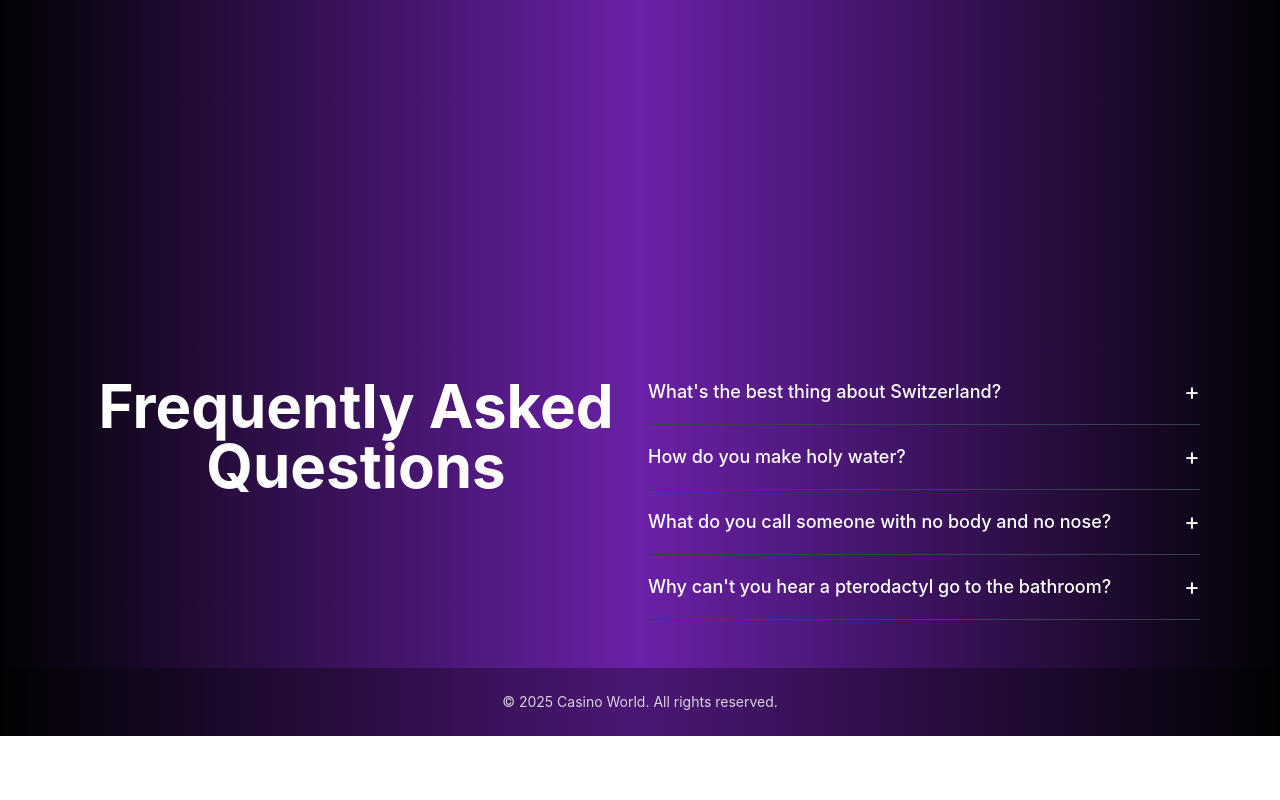
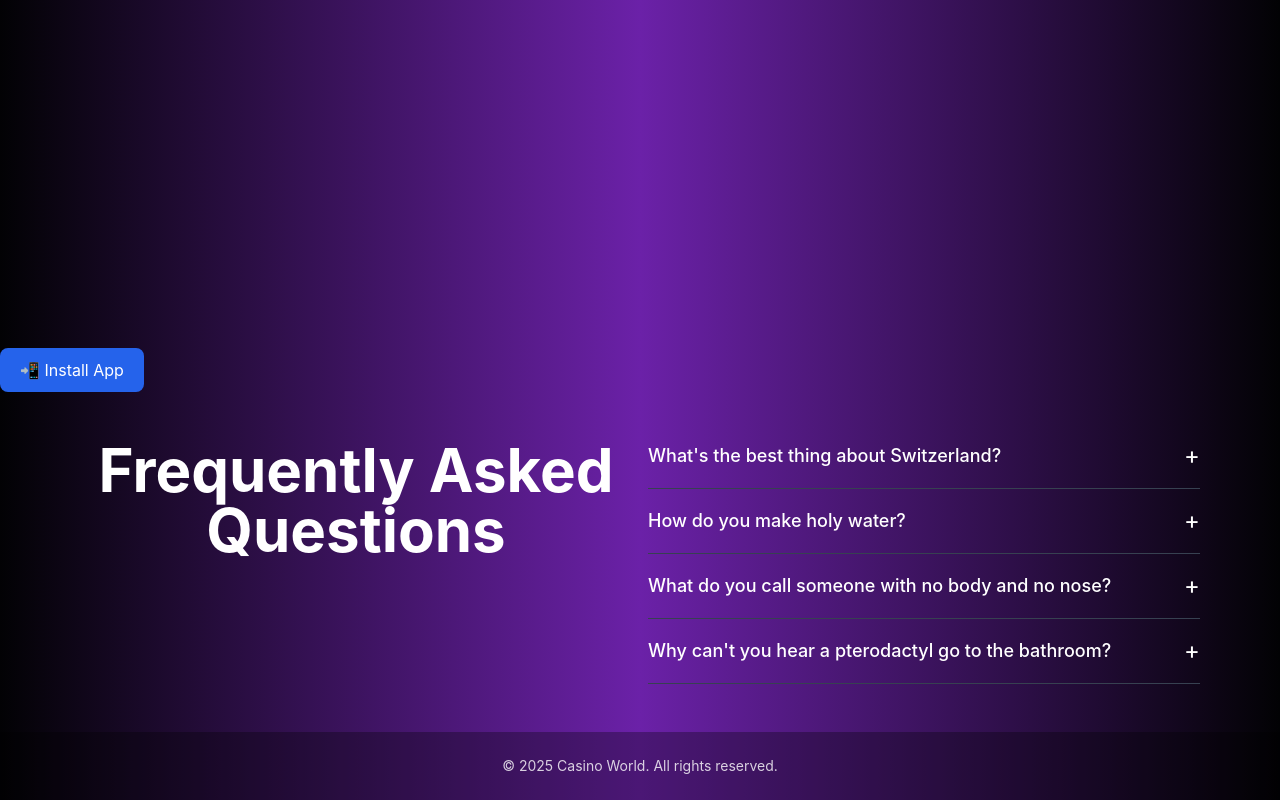
Before and after one commit to Abhisheksharma1812/BeeLucky, a React (Vite) app in the folder frontend/: page / in a window 1280 px wide. Shown: the part 1936-2736 px from the top of the page. Before the commit the page ends 2672 px from the top, so only its background shows below. Built offline with nearby package versions, Linux system fonts and the light colour scheme; no server answers.

Commit message:
22-09-25 changes

```diff
--- a/frontend/src/pages/home.jsx
+++ b/frontend/src/pages/home.jsx
@@ -280,6 +280,8 @@ function Home() {
 
 
 
+  <InstallButton />
+
       <Faq />
 
       {/* Footer */}
```
